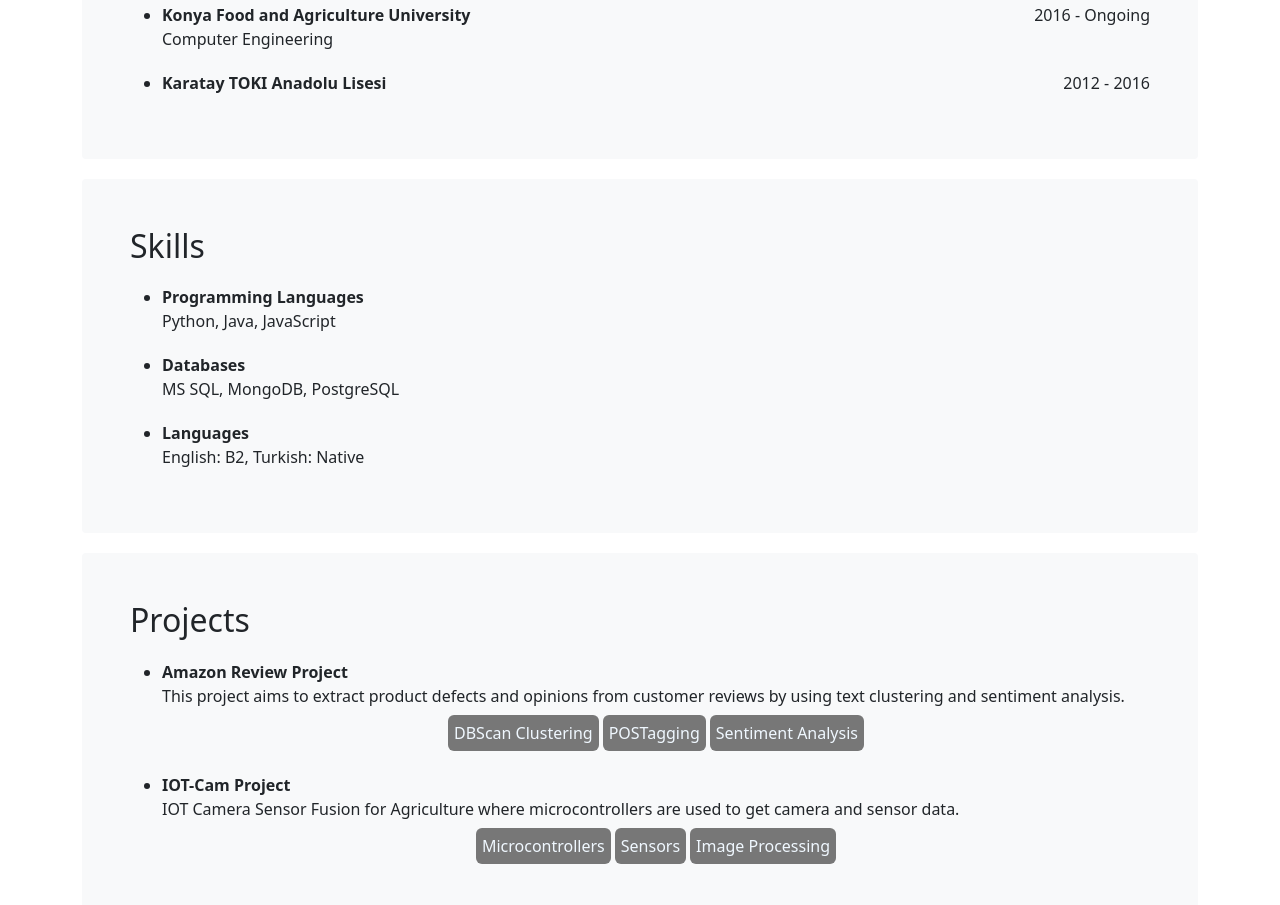
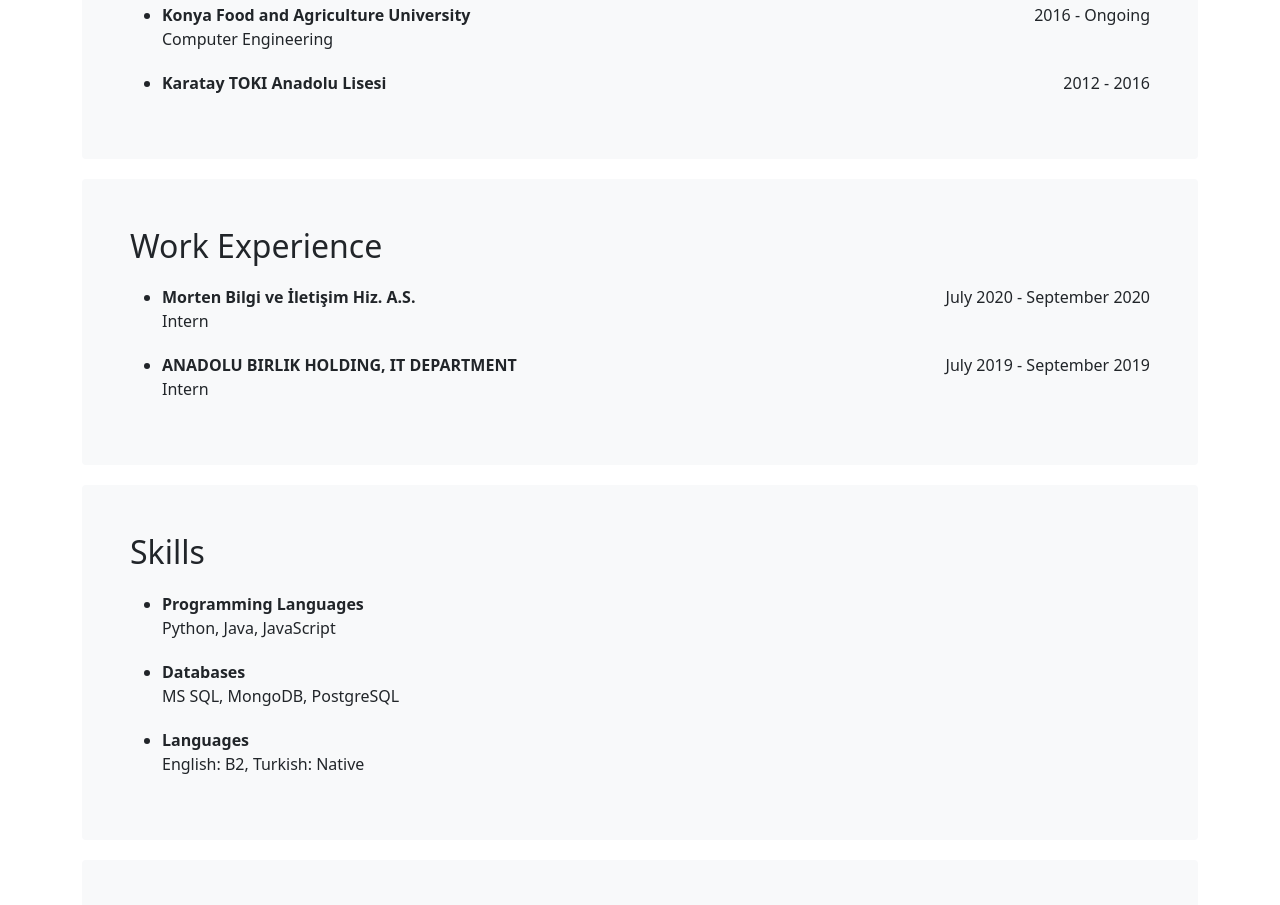
Before and after one commit to WebProgramming2021/MustafaCataltas, a plain HTML site: page Assignment 1/index.html in a window 1280 px wide. Shown: the part 516-1421 px from the top of the page. Drawn offline with Linux system fonts and the light colour scheme.

Commit message:
work experience div added

```diff
--- a/Assignment 1/index.html
+++ b/Assignment 1/index.html
@@ -33,6 +33,9 @@
                     </li>
                     <li class="nav-item">
                         <a class="nav-link" href="#education">Education</a>
+                    </li>
+                    <li class="nav-item">
+                        <a class="nav-link" href="#work_experience">Work Experience</a>
                     </li>
                     <li class="nav-item">
                         <a class="nav-link" href="#skills">Skills</a>
@@ -104,6 +107,42 @@
                     </ul>
             </div>
         </div>
+
+        <a id="work_experience"> </a>
+
+        <div class="bg-light p-5 rounded section-container">
+            <div>
+                <h2> Work Experience </h1>
+                    <ul>
+                        <li>
+                            <div class="education-item">
+                                <div>
+                                    <b>Morten Bilgi ve İletişim Hiz. A.S. </b>
+                                    <br>
+                                    Intern
+                                </div>
+                                <div>
+                                    July 2020 - September 2020
+                                </div>
+                            </div>
+                        </li>
+
+                        <li>
+                            <div class="education-item">
+                                <div>
+                                    <b>ANADOLU BIRLIK HOLDING, IT DEPARTMENT </b>
+                                    <br>
+                                    Intern
+                                </div>
+                                <div>
+                                    July 2019 - September 2019
+                                </div>
+                            </div>
+                        </li>
+                    </ul>
+            </div>
+        </div>
+
 
         <a id="skills"> </a>
 
```
